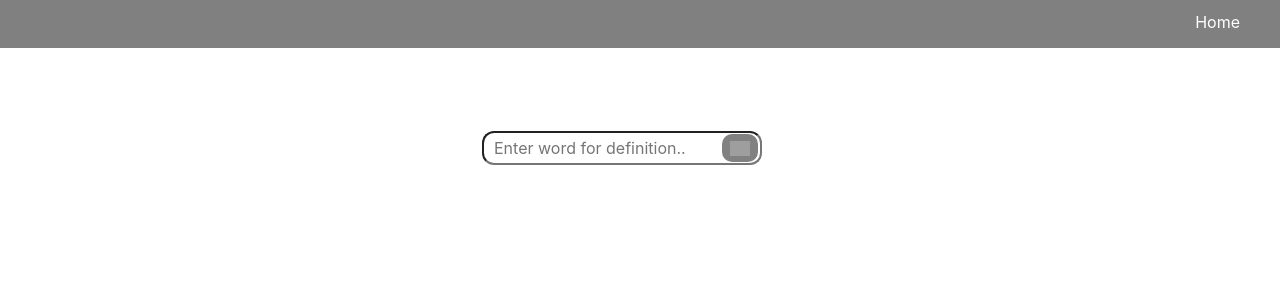
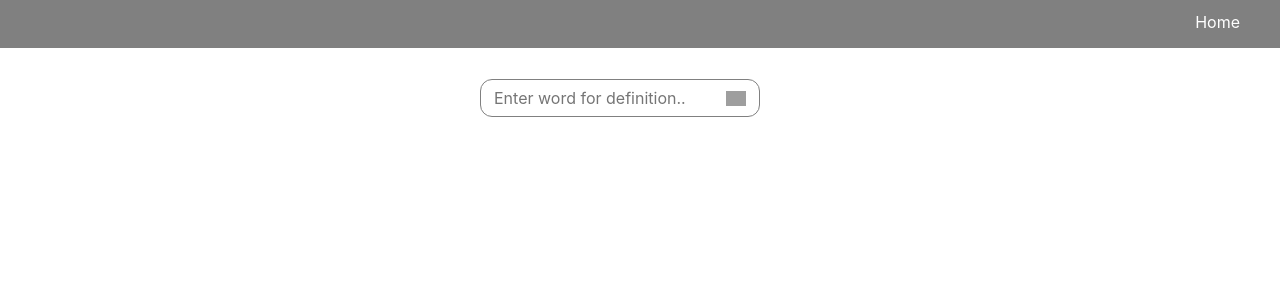
Before and after one commit to ballinyouup/word-dictionary, a Next.js app: page / in a window 1280 px wide. Shown: the top 300 px of the page. Built offline with nearby package versions, Linux system fonts and the light colour scheme; grey boxes are pictures that could not be loaded.

Commit message:
css fixed on button

```diff
--- a/styles/Search.module.css
+++ b/styles/Search.module.css
@@ -1,6 +1,7 @@
 .search {
   border-radius: 12px;
-  padding: 5px;
+  border: 1px solid gray;
+  padding: 8px;
   text-indent: 5px;
   font-size: medium;
   width: 280px;
@@ -9,9 +10,12 @@
     Ubuntu, Cantarell, 'Open Sans', 'Helvetica Neue', sans-serif;
 }
 
+.search:focus {
+  outline: solid 1px rgb(128, 128, 128);
+}
+
 .searchIcon {
   width: 20px;
-  cursor: pointer;
 }
 
 .searchButton {
@@ -19,19 +23,17 @@
   align-items: center;
   justify-content: center;
   position: relative;
-  left: -40px;
-  width: 36px;
-  height: 28px;
-  border-radius: 10px;
+  left: -44px;
+  width: 40px;
+  height: 37px;
+  border-radius: 0px 8px 8px 0px;
   border: none;
-  background-color: rgba(129, 129, 129, 1);
+  background: none;
+  cursor: pointer;
 }
 
-.searchButton:hover {
-  background-color: rgba(158, 157, 157, 1);
-}
 .searchContainer {
-  height: 200px;
+  height: 100px;
   display: flex;
   align-items: center;
   justify-content: center;
```
